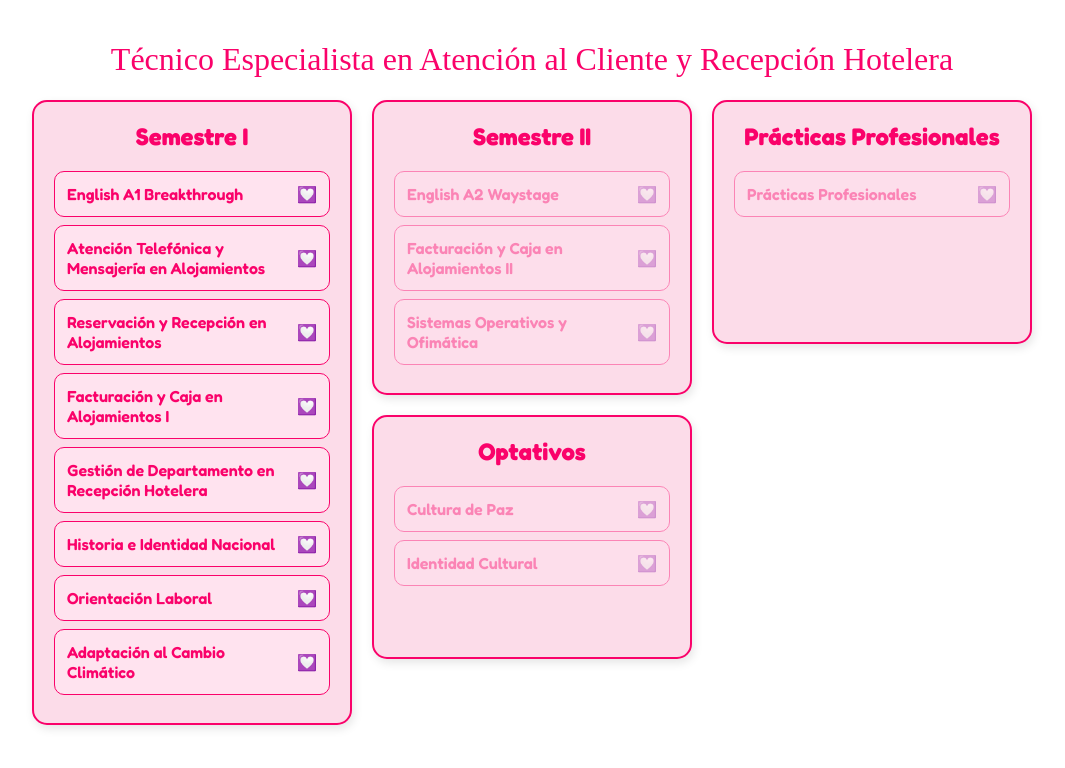
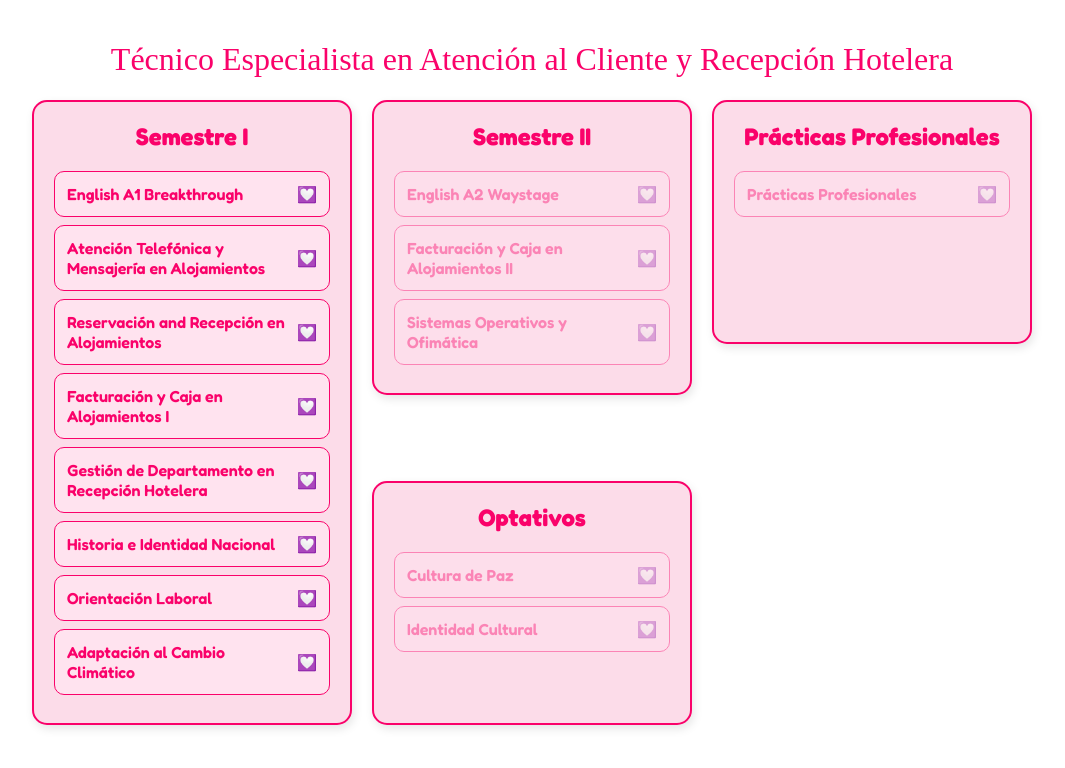
Before and after one commit to jk2yk97/TEATCRH, a plain HTML site: page index.html in a window 1280 px wide. Shown: the whole page, without its empty margins (108-1173 px from the left). Drawn offline with nearby package versions, Linux system fonts and the light colour scheme; a web font is replaced by a local one.

Commit message:
Update index.html

```diff
--- a/index.html
+++ b/index.html
@@ -38,6 +38,11 @@
       flex: 1;
       min-width: 320px;
       max-width: 320px;
+    }
+    .semester-container:nth-child(2) {
+      display: flex;
+      flex-direction: column;
+      justify-content: space-between;
     }
     .semester {
       background: #fcdce9;
@@ -173,6 +178,9 @@
       .semester-container {
         width: 100%;
       }
+      .semester-container:nth-child(2) {
+        justify-content: flex-start;
+      }
     }
   </style>
 </head>
@@ -192,7 +200,7 @@
           <span class="info-icon" onclick="openModal('tel')">💟</span>
         </div>
         <div class="course" data-id="res">
-          <span class="course-text">Reservación y Recepción en Alojamientos</span>
+          <span class="course-text">Reservación and Recepción en Alojamientos</span>
           <span class="info-icon" onclick="openModal('res')">💟</span>
         </div>
         <div class="course" data-id="fact1">
@@ -399,7 +407,6 @@
         if (saved[id]?.locked) c.classList.add('locked');
         if (!saved[id]?.locked) c.classList.remove('locked');
       });
-
       checkUnlocks();
     }
 
```
Lines whose indentation alone changed are shown as unchanged.
